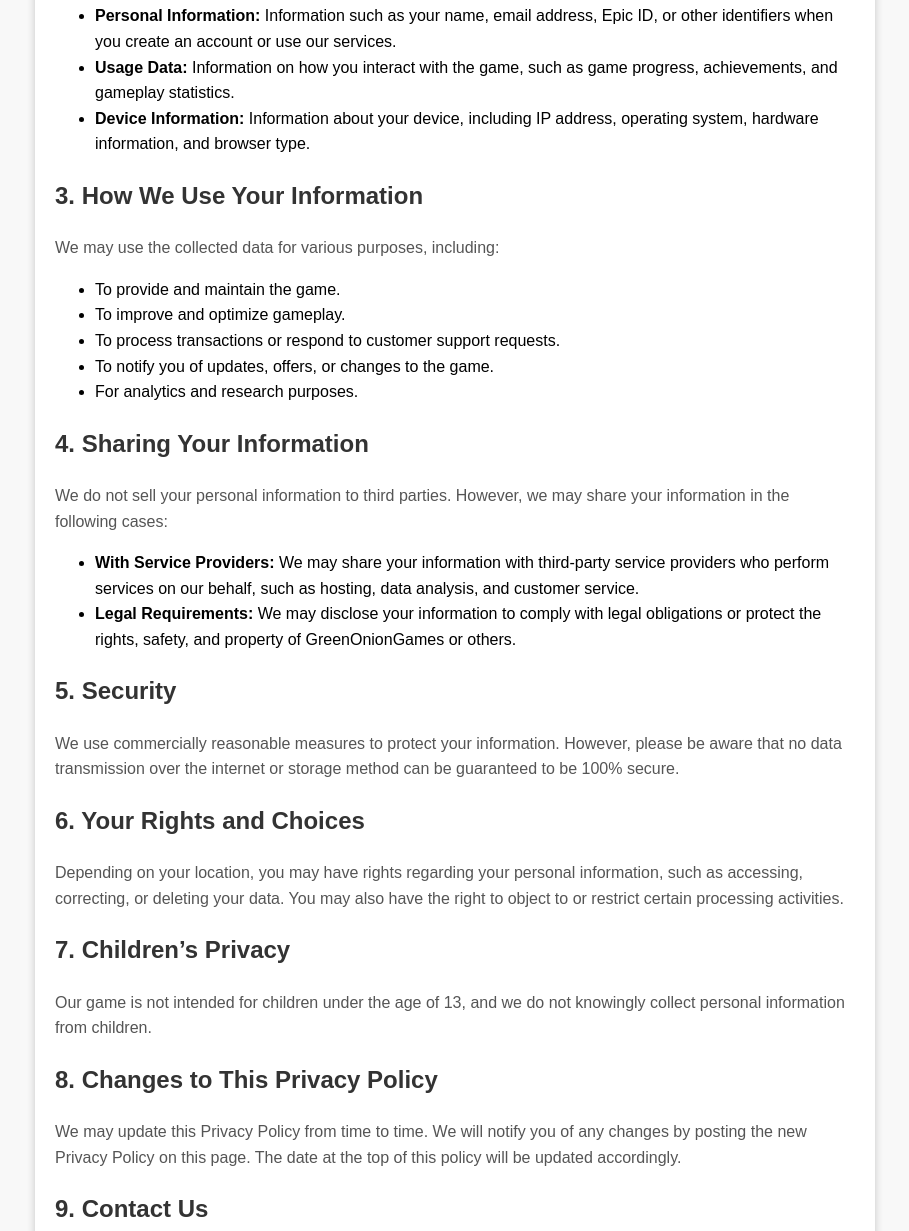
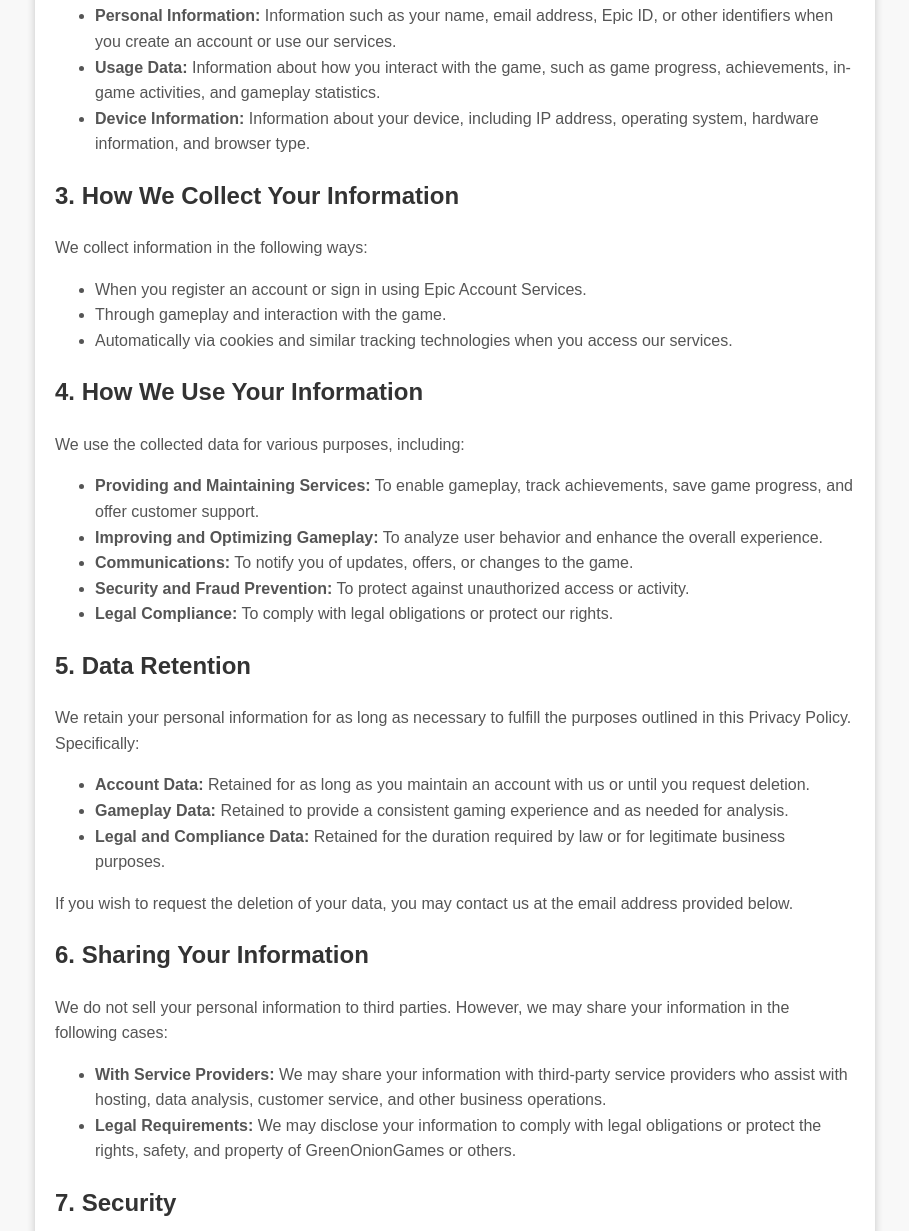
Before and after one commit to moagonghak/moagonghak.github.io, a plain HTML site: page forge-simulator/index.html in a window 1280 px wide. Shown: the part 431-1662 px from the top of the page, without its empty margins (185-1094 px from the left). Drawn offline with Linux system fonts and the light colour scheme.

Commit message:
update privacy policy

```diff
--- a/forge-simulator/index.html
+++ b/forge-simulator/index.html
@@ -25,7 +25,7 @@
         h2 {
             color: #333;
         }
-        p {
+        p, ul {
             color: #555;
         }
     </style>
@@ -36,47 +36,64 @@
         <p><strong>Effective Date:</strong> 2024-06-10</p>
 
         <h2>1. Introduction</h2>
-        <p>GreenOnionGames ("we," "us," or "our") is committed to protecting your privacy. This Privacy Policy explains how we collect, use, disclose, and safeguard your information when you play "Forge Simulator." Please read this Privacy Policy carefully.</p>
+        <p>GreenOnionGames ("we," "us," or "our") is committed to protecting your privacy. This Privacy Policy explains how we collect, use, disclose, retain, and safeguard your information when you play "Forge Simulator." Please read this Privacy Policy carefully.</p>
 
         <h2>2. Information We Collect</h2>
         <p>We may collect the following types of information:</p>
         <ul>
             <li><strong>Personal Information:</strong> Information such as your name, email address, Epic ID, or other identifiers when you create an account or use our services.</li>
-            <li><strong>Usage Data:</strong> Information on how you interact with the game, such as game progress, achievements, and gameplay statistics.</li>
+            <li><strong>Usage Data:</strong> Information about how you interact with the game, such as game progress, achievements, in-game activities, and gameplay statistics.</li>
             <li><strong>Device Information:</strong> Information about your device, including IP address, operating system, hardware information, and browser type.</li>
         </ul>
 
-        <h2>3. How We Use Your Information</h2>
-        <p>We may use the collected data for various purposes, including:</p>
+        <h2>3. How We Collect Your Information</h2>
+        <p>We collect information in the following ways:</p>
         <ul>
-            <li>To provide and maintain the game.</li>
-            <li>To improve and optimize gameplay.</li>
-            <li>To process transactions or respond to customer support requests.</li>
-            <li>To notify you of updates, offers, or changes to the game.</li>
-            <li>For analytics and research purposes.</li>
+            <li>When you register an account or sign in using Epic Account Services.</li>
+            <li>Through gameplay and interaction with the game.</li>
+            <li>Automatically via cookies and similar tracking technologies when you access our services.</li>
         </ul>
 
-        <h2>4. Sharing Your Information</h2>
+        <h2>4. How We Use Your Information</h2>
+        <p>We use the collected data for various purposes, including:</p>
+        <ul>
+            <li><strong>Providing and Maintaining Services:</strong> To enable gameplay, track achievements, save game progress, and offer customer support.</li>
+            <li><strong>Improving and Optimizing Gameplay:</strong> To analyze user behavior and enhance the overall experience.</li>
+            <li><strong>Communications:</strong> To notify you of updates, offers, or changes to the game.</li>
+            <li><strong>Security and Fraud Prevention:</strong> To protect against unauthorized access or activity.</li>
+            <li><strong>Legal Compliance:</strong> To comply with legal obligations or protect our rights.</li>
+        </ul>
+
+        <h2>5. Data Retention</h2>
+        <p>We retain your personal information for as long as necessary to fulfill the purposes outlined in this Privacy Policy. Specifically:</p>
+        <ul>
+            <li><strong>Account Data:</strong> Retained for as long as you maintain an account with us or until you request deletion.</li>
+            <li><strong>Gameplay Data:</strong> Retained to provide a consistent gaming experience and as needed for analysis.</li>
+            <li><strong>Legal and Compliance Data:</strong> Retained for the duration required by law or for legitimate business purposes.</li>
+        </ul>
+        <p>If you wish to request the deletion of your data, you may contact us at the email address provided below.</p>
+
+        <h2>6. Sharing Your Information</h2>
         <p>We do not sell your personal information to third parties. However, we may share your information in the following cases:</p>
         <ul>
-            <li><strong>With Service Providers:</strong> We may share your information with third-party service providers who perform services on our behalf, such as hosting, data analysis, and customer service.</li>
+            <li><strong>With Service Providers:</strong> We may share your information with third-party service providers who assist with hosting, data analysis, customer service, and other business operations.</li>
             <li><strong>Legal Requirements:</strong> We may disclose your information to comply with legal obligations or protect the rights, safety, and property of GreenOnionGames or others.</li>
         </ul>
 
-        <h2>5. Security</h2>
-        <p>We use commercially reasonable measures to protect your information. However, please be aware that no data transmission over the internet or storage method can be guaranteed to be 100% secure.</p>
+        <h2>7. Security</h2>
+        <p>We use commercially reasonable measures to protect your information, including encryption and access controls. However, please be aware that no data transmission over the internet or storage method can be guaranteed to be 100% secure.</p>
 
-        <h2>6. Your Rights and Choices</h2>
+        <h2>8. Your Rights and Choices</h2>
         <p>Depending on your location, you may have rights regarding your personal information, such as accessing, correcting, or deleting your data. You may also have the right to object to or restrict certain processing activities.</p>
 
-        <h2>7. Children’s Privacy</h2>
+        <h2>9. Children’s Privacy</h2>
         <p>Our game is not intended for children under the age of 13, and we do not knowingly collect personal information from children.</p>
 
-        <h2>8. Changes to This Privacy Policy</h2>
+        <h2>10. Changes to This Privacy Policy</h2>
         <p>We may update this Privacy Policy from time to time. We will notify you of any changes by posting the new Privacy Policy on this page. The date at the top of this policy will be updated accordingly.</p>
 
-        <h2>9. Contact Us</h2>
-        <p>If you have any questions or concerns about this Privacy Policy, please contact us at:</p>
+        <h2>11. Contact Us</h2>
+        <p>If you have any questions, concerns, or requests regarding this Privacy Policy, please contact us at:</p>
         <p>Email: moagonghak@gmail.com</p>
     </div>
 </body>
```
